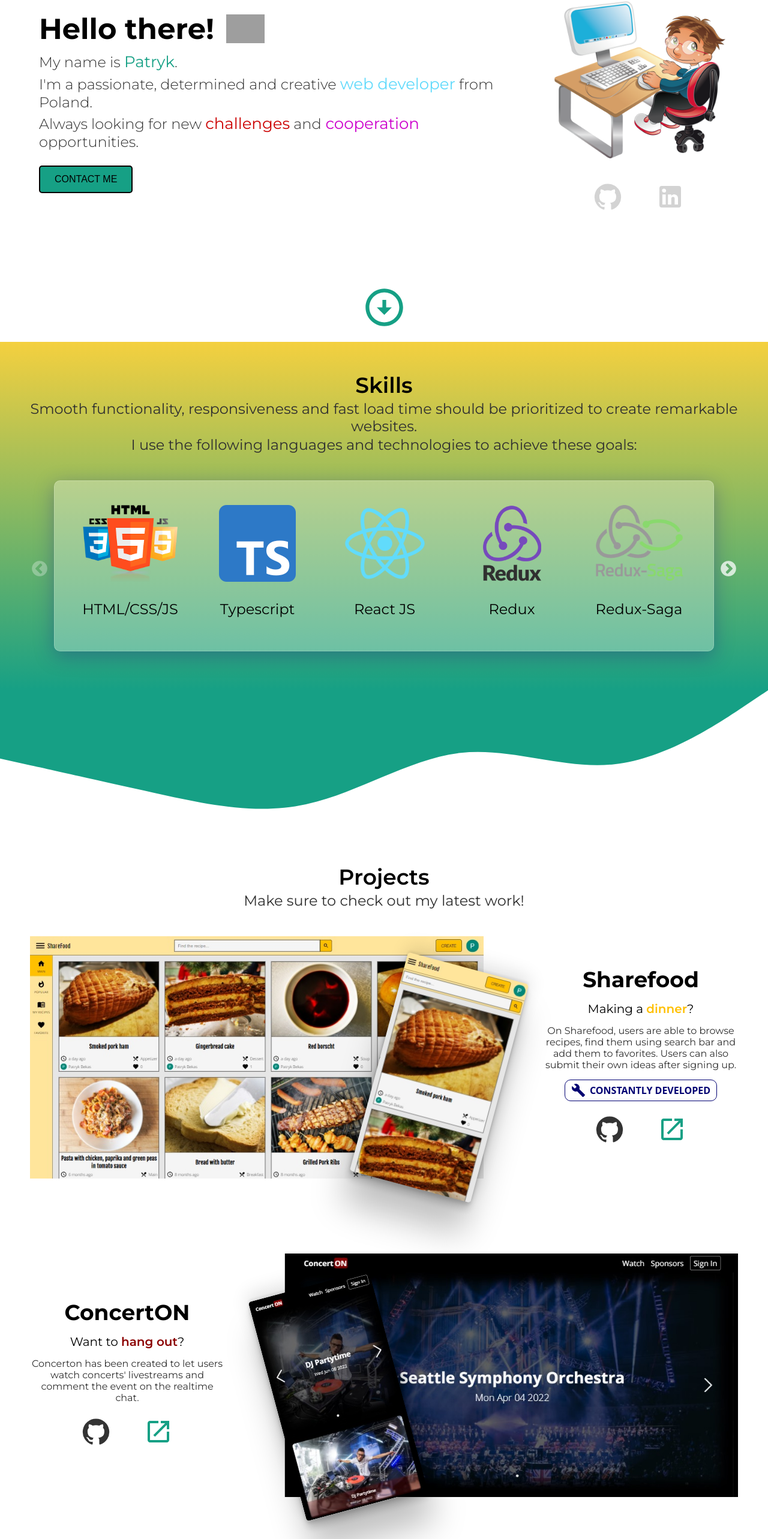
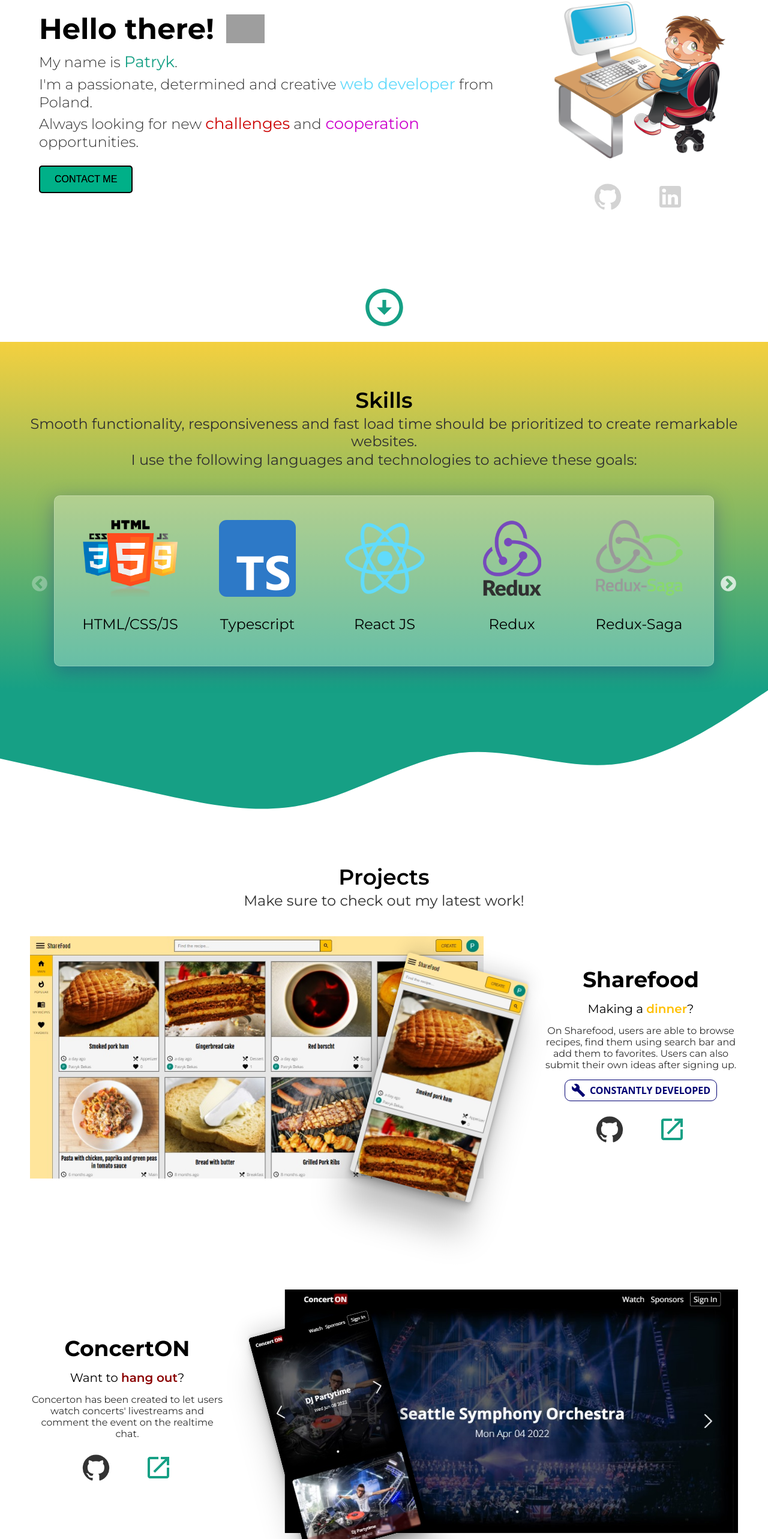
Before and after one commit to ProjectPB/Portfolio, a React (Create React App) app: page / in a window 1280 px wide. Shown: the part 230-2796 px from the top of the page at 60% size. Built offline with nearby package versions, Linux system fonts and the light colour scheme; no server answers; grey boxes are pictures that could not be loaded.

Commit message:
Increase space between sections

```diff
--- a/src/components/Banner/Styles.js
+++ b/src/components/Banner/Styles.js
@@ -147,7 +147,7 @@ export const GoogleIcon = styled(Google)`
 
 export const LinkRef = styled.a`
   padding: 20px;
-  cursor: pointer;
+  cursor: ${(props) => (props.disabled ? "not-allowed" : "pointer")};
 
   &:hover ${GitHubIcon} {
     color: ${color.github};
--- a/src/components/Banner/index.js
+++ b/src/components/Banner/index.js
@@ -76,7 +76,7 @@ const Banner = () => {
             >
               <GitHubIcon alt="Github icon" />
             </LinkRef>
-            <LinkRef href="" target="_blank" rel="noopener noreferrer">
+            <LinkRef target="_blank" rel="noopener noreferrer" disabled>
               <LinkedInIcon alt="Linkedin icon" />
             </LinkRef>
           </IconLinksWrapper>
--- a/src/components/Button/Styles.js
+++ b/src/components/Button/Styles.js
@@ -9,6 +9,7 @@ export const ButtonContainer = styled.button`
   border: ${(props) =>
     props.primary ? "2px solid black" : `2px solid ${color.primary}`};
   cursor: pointer;
+  filter: contrast(1.5);
   border-radius: 5px;
   text-transform: uppercase;
   user-select: none;
--- a/src/components/Contact/Styles.js
+++ b/src/components/Contact/Styles.js
@@ -3,7 +3,7 @@ import { color, font_size, font_weight } from "../../utils/styles";
 import Button from "../Button";
 
 export const ContactContainer = styled.div`
-  padding: 50px 0;
+  padding: 75px 0;
   background-color: ${color.backgroundDark};
   max-width: 1400px;
   margin: 0 auto;
--- a/src/components/Project/Styles.js
+++ b/src/components/Project/Styles.js
@@ -8,8 +8,13 @@ export const ProjectContainer = styled.div`
   display: flex;
   align-items: center;
   width: 100%;
-  margin: 120px auto;
   flex-direction: ${(props) => props.swap && "row-reverse"};
+  :not(:first-child) {
+    margin: 180px auto;
+  }
+  :first-child {
+    margin: 120px auto 180px;
+  }
 
   @media (max-width: 992px) {
     flex-direction: column;
--- a/src/components/Roadmap/Styles.js
+++ b/src/components/Roadmap/Styles.js
@@ -2,7 +2,7 @@ import styled from "styled-components";
 import { color, shadowBackground } from "../../utils/styles";
 
 export const RoadmapContainer = styled.div`
-  padding: 50px 0;
+  padding: 75px 0;
   width: 100%;
   background-color: ${color.secondary};
   max-width: 1400px;
--- a/src/components/Skills/Styles.js
+++ b/src/components/Skills/Styles.js
@@ -11,7 +11,7 @@ export const SkillsContainer = styled.div`
 `;
 
 export const SkillsMain = styled.div`
-  padding: 50px 0;
+  padding: 75px 0 25px;
   background: -webkit-linear-gradient(to bottom, #f4d03f, #16a085);
   background: linear-gradient(to bottom, #f4d03f, #16a085);
 
```
